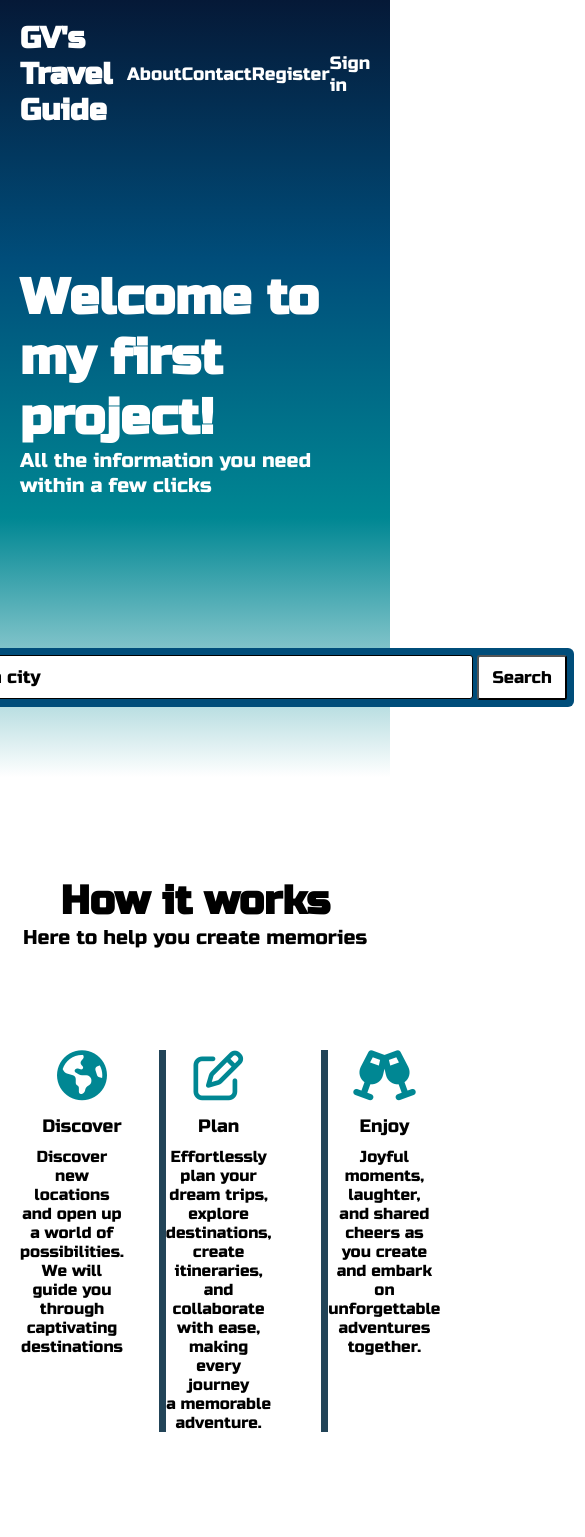
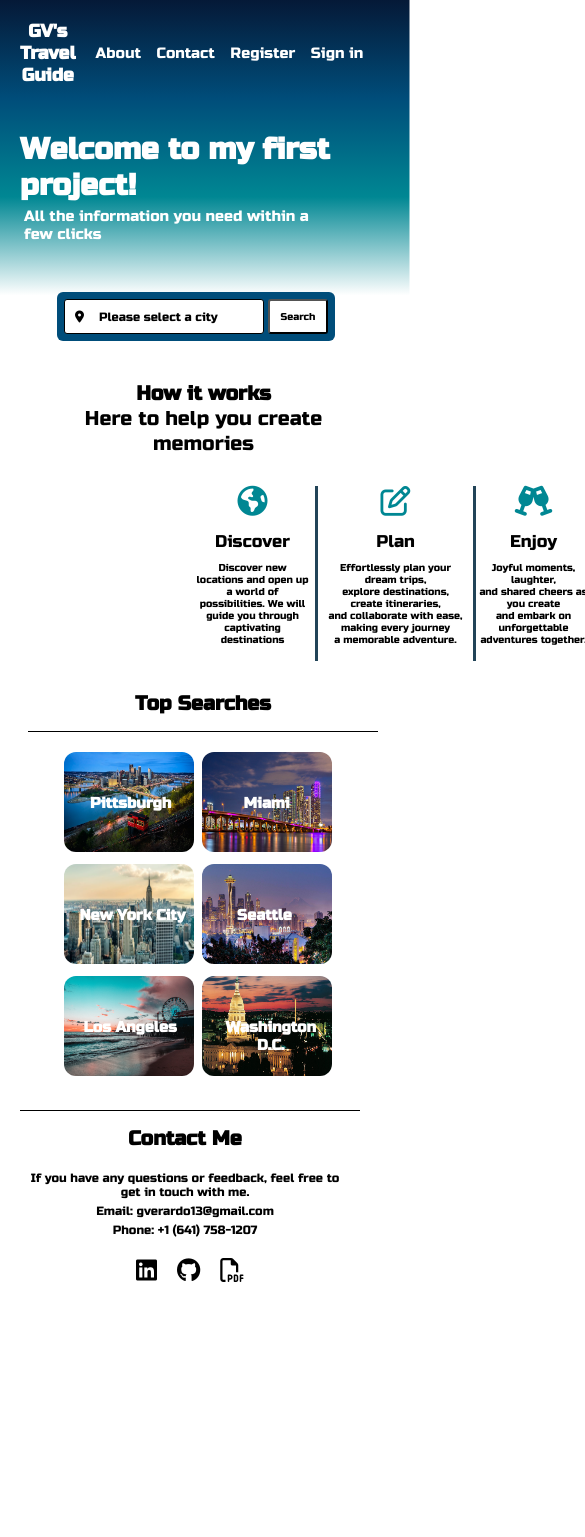
Before and after one commit to guiverardo13/side-project-one, a Vue app in the folder vue/: page / in a window 390 px wide. Shown: the top 1537 px of the page, 585 px wide, since content can reach past the window. After the commit the page ends 1286 px from the top, so only its background shows below. Built offline with nearby package versions, Linux system fonts and the light colour scheme; a web font is replaced by a local one.

Commit message:
more styles

```diff
--- a/vue/src/views/WelcomePage.vue
+++ b/vue/src/views/WelcomePage.vue
@@ -164,7 +164,7 @@
             <div class="social-icons">
               <a href="https://www.linkedin.com/in/guilhermeverardo/"  target="_blank" class="social-icon"><i class="fa-brands fa-linkedin"></i></a>
               <a href="https://github.com/guiverardo13" target="_blank" class="social-icon"><i class="fa-brands fa-github"></i></a>
-              <a href="https://drive.google.com/file/d/1UID0Fpt7Rl_OvHpJsiDGTLcyHefAYuw-/view" target="_blank" class="resume"><i class="fa-regular fa-file-pdf" style="color: #ffffff;"></i></a>
+              <a href="https://drive.google.com/file/d/1UID0Fpt7Rl_OvHpJsiDGTLcyHefAYuw-/view" target="_blank" class="resume"><i class="fa-regular fa-file-pdf"></i></a>
             </div>
           </div>
           <div class="footer-background"></div>
@@ -464,7 +464,6 @@
 
   main h2 {
       display: flex;
-      align-items: start;
       color: white;
       font-size: 50px;
       margin-top: 120px;
@@ -860,6 +859,11 @@
   text-decoration: none;
 }
 
+.fa-regular.fa-file-pdf {
+  font-size: 24px;
+  color: rgb(255, 255, 255);
+}
+
 .account-box {
   position: absolute;
   top: 100%;
@@ -1010,7 +1014,7 @@
   }
 
   .drop-down-list {
-    width: 198px;
+    width: 197px;
     position: relative;
     right: 0%;
     top: -40%
@@ -1048,7 +1052,7 @@
     align-content: center;
     height: 135px;
     font-size: 15px;
-    margin-top: 20px;
+    margin-top: 30px;
     margin-left: 120px;
   }
 
@@ -1098,13 +1102,418 @@
     font-size: 20px;
   }
 
+  #hard {
+    margin-top: 30px;
+  }
+
   #hard h3{
     font-size: 20px;
+    width: 350px;
     margin-top: 0px;
-    position: absolute;
-    top: 10%;
+    margin-left: -5px;
+    position: relative;
+    top: 65%;
     }
 
+    .city-pictures{
+      display: flex;
 
+      margin-left: 32px;
+      padding-bottom: 0px;
+      margin-bottom: 30px;
+    }
+
+    .city-pictures img {
+
+      width: 130px;
+      height: 100px;
+      border-radius: 12px;
+    }
+
+    .pittsburgh-text h4 {
+      font-size: 15px;
+      top: 21%;
+      left: 20%;
+      position: absolute;
+      color: white;
+      text-align: center;
+      z-index: 2;
+    }
+
+    .miami-text h4 {
+      font-size: 15px;
+      top: 21%;
+      left: 32%;
+      position: absolute;
+      color: white;
+      text-align: center;
+      z-index: 2;
+    }
+
+    .nyc-text h4 {
+      font-size: 15px;
+      top: 21%;
+      left: 12%;
+      position: absolute;
+      color: white;
+      text-align: center;
+      z-index: 2;
+    }
+
+    .seattle-text h4 {
+      font-size: 15px;
+      top: 21%;
+      left: 27%;
+      position: absolute;
+      color: white;
+      text-align: center;
+      z-index: 2;
+    }
+
+    .la-text h4 {
+      font-size: 15px;
+      top: 21%;
+      left: 15%;
+      position: absolute;
+      color: white;
+      text-align: center;
+      z-index: 2;
+    }
+
+    .dc-text h4 {
+      font-size: 15px;
+      top: 21%;
+      left: 18%;
+      position: absolute;
+      color: white;
+      text-align: center;
+      z-index: 2;
+    }
+
+    .footer-content {
+      margin: 10px 10px 0px 0px;
+      padding: 0px;
+    }
+
+    .footer-content h2 {
+      font-size: 20px;
+      margin-bottom: 20px;
+      padding-top: 5px;
+    }
+
+    .footer-content p {
+      font-size: 12px;
+      margin-bottom: 5px;
+
+    }
+
+    .social-icon {
+      font-size: 24px;
+      color: black;
+      margin: 0 10px;
+
+    }
+
+    .fa-regular.fa-file-pdf {
+      font-size: 24px;
+      color: black;
+    }
+
+    .container-footer {
+      border-top: 1px solid black;
+      width: 340px;
+    }
+}
+
+
+
+@media (max-width: 450px) {
+
+.container {
+ width: 80%;
+ margin: 0px;
+ padding-right: 0px;
+}
+
+body {
+ height: 100px;
+ display: flex;
+ background-image: linear-gradient(to bottom, #051937, #004D7A, #008793, white 70%);
+                   /* linear-gradient(to top, #051937,white,white, , white 50%); */
+ background-repeat: no-repeat;
+ background-size: 110% 50%;
+ /* margin: 0;
+ display: flex;
+ flex-direction: column;
+ font-family: 'Russo One', sans-serif;
+
+ background-attachment: scroll;
+ background-position: top, bottom;
+ background-size: 100% 50%; */
+}
+
+.container-top {
+   display: flex;
+   justify-content: space-between;
+   font-size: 15px;
+   width: 110%;
+
+   font-family: 'Russo One', sans-serif;
+
+ }
+
+ .container-top h1 {
+   font-size: 18px;
+   text-align: center;
+   display: flex;
+   flex-wrap: wrap;
+   width: 10px;
+   margin-right: 50px;
+ }
+
+ .container-main h2 {
+   margin-top: 25px;
+   font-size: 30px;
+ }
+
+ .container-main p {
+   margin: 4px;
+   font-size: 15px;
+ }
+
+ .container-input {
+   width: 100%;
+ }
+
+ #blue {
+   margin-top: 45px;
+   width: 300px;
+   margin-left: 80px;
+   margin-right: 40px;
+   height: 35px;
+ }
+
+ #where-to-flex {
+   margin-top: 10px;
+
+ }
+
+ .drop-down {
+   width: 200px;
+   position: relative;
+   height: 35px;
+   font-size: 12px;
+   top: -42%;
+ }
+
+ .drop-down-list {
+   width: 197px;
+   position: relative;
+   right: 0%;
+   top: -40%
+ }
+
+ .drop-down-list li {
+   font-size: 13px;
+ }
+
+
+ .search-button {
+   width: 60px;
+   height: 35px;
+   font-size: 10px;
+ }
+
+ #how-it-works > h3 {
+   font-size: 20px;
+   margin-top: 10px;
+ }
+
+ #how-it-works {
+   align-items: center;
+   text-align: center;
+   margin-left: 20px;
+ }
+
+ .container-middle {
+   margin-top: 30px;
+   margin-left: 35px;
+   margin-bottom: 0px;
+ }
+
+ #items {
+   width: 30px;
+   align-content: center;
+   height: 175px;
+   font-size: 17px;
+   margin-top: 30px;
+   margin-left: 130px;
+ }
+
+ #items i {
+   font-size: 30px;
+ }
+
+ .plan {
+   border-right: 3px solid #224458;
+   padding: 0px;
+ }
+
+ .discover {
+   padding-right: 5px;
+   border-right: 3px solid #224458;
+   padding-left: 10px;
+ }
+
+ .enjoy {
+  padding-right: 7px;
+ }
+
+ .text.text-discover {
+   font-size: 10px;
+   width: 115px;
+   padding: 0px;
+   padding-top: 10px;
+ }
+
+
+ .text.text-enjoy {
+   font-size: 10px;
+   width: 115px;
+ }
+
+ .text.text-plan {
+   font-size: 10px;
+   width: 135px;
+   padding-right: 10px;
+   padding-left: 10px;
+ }
+
+ .container-bottom h3 {
+   margin-left: 20px;
+   margin-top: 0px;
+ }
+
+ .top-searches h3 {
+   font-size: 20px;
+ }
+
+ #hard h3{
+   font-size: 20px;
+   width: 350px;
+   margin-top: 0px;
+   margin-left: 8px;
+   position: relative;
+   }
+
+   #hard {
+    margin-top: 30px;
+   }
+
+   .city-pictures{
+     margin-left: 44px;
+     padding-bottom: 0px;
+     margin-bottom: 30px;
+   }
+
+   .city-pictures img {
+     width: 130px;
+     height: 100px;
+     border-radius: 12px;
+   }
+
+   .pittsburgh-text h4 {
+     font-size: 15px;
+     top: 21%;
+     left: 20%;
+     position: absolute;
+     color: white;
+     text-align: center;
+     z-index: 2;
+   }
+
+   .miami-text h4 {
+     font-size: 15px;
+     top: 21%;
+     left: 32%;
+     position: absolute;
+     color: white;
+     text-align: center;
+     z-index: 2;
+   }
+
+   .nyc-text h4 {
+     font-size: 15px;
+     top: 21%;
+     left: 12%;
+     position: absolute;
+     color: white;
+     text-align: center;
+     z-index: 2;
+   }
+
+   .seattle-text h4 {
+     font-size: 15px;
+     top: 21%;
+     left: 27%;
+     position: absolute;
+     color: white;
+     text-align: center;
+     z-index: 2;
+   }
+
+   .la-text h4 {
+     font-size: 15px;
+     top: 21%;
+     left: 15%;
+     position: absolute;
+     color: white;
+     text-align: center;
+     z-index: 2;
+   }
+
+   .dc-text h4 {
+     font-size: 15px;
+     top: 21%;
+     left: 18%;
+     position: absolute;
+     color: white;
+     text-align: center;
+     z-index: 2;
+   }
+
+   .footer-content {
+     margin: 10px 10px 0px 0px;
+     padding: 0px;
+   }
+
+   .footer-content h2 {
+     font-size: 20px;
+     margin-bottom: 20px;
+     padding-top: 5px;
+   }
+
+   .footer-content p {
+     font-size: 12px;
+     margin-bottom: 5px;
+
+   }
+
+   .social-icon {
+     font-size: 24px;
+     color: black;
+     margin: 0 10px;
+
+   }
+
+   .fa-regular.fa-file-pdf {
+     font-size: 24px;
+     color: black;
+   }
+
+   .container-footer {
+     border-top: 1px solid black;
+     width: 340px;
+   }
 }
   </style>
--- a/vue/vue.config.js
+++ b/vue/vue.config.js
@@ -1,4 +1,5 @@
 const { defineConfig } = require('@vue/cli-service')
 module.exports = defineConfig({
   transpileDependencies: true
+
 })
```
